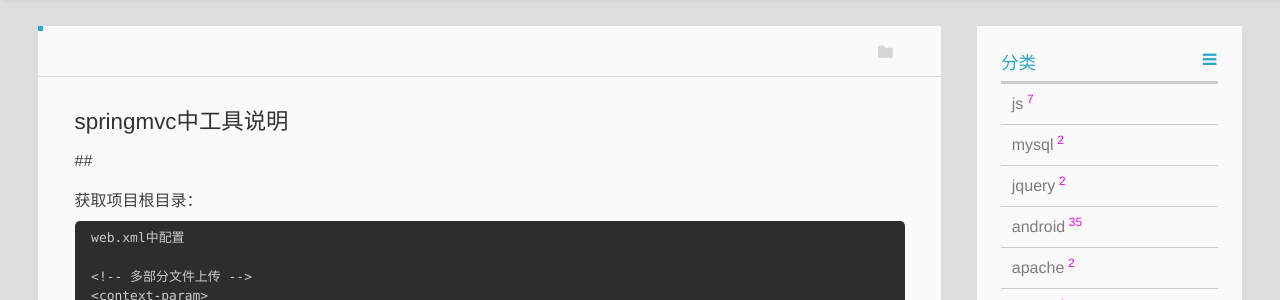
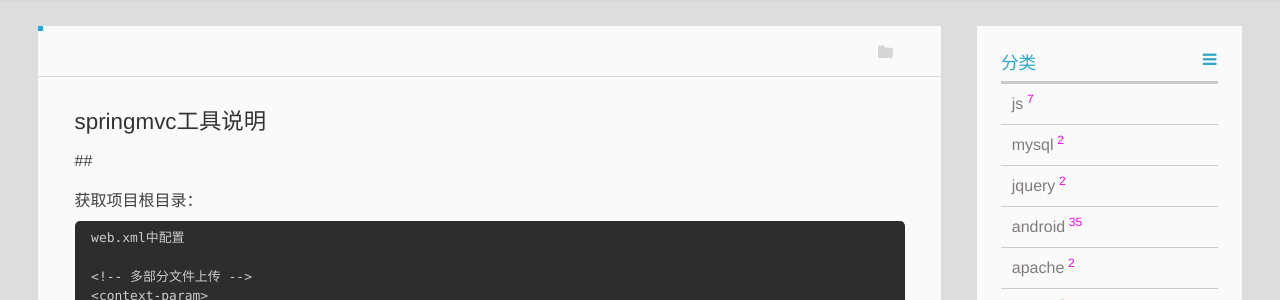
Before and after one commit to swnj/swnj.github.io, a Jekyll site: the page built from _posts/2017-09-20-spring-utils.md, in a window 1280 px wide. Shown: the part 214-514 px from the top of the page. Built offline with Jekyll 4.4.1, drawn with Linux system fonts in a browser that asks for light colours.

Commit message:
更改名称

```diff
--- a/_posts/2017-09-20-springmvc-utils.md
+++ b/_posts/2017-09-20-spring-utils.md
@@ -8,7 +8,7 @@
 
 ---
 
-### springmvc中工具说明
+### springmvc工具说明
 
 ##
 
```
Also changed, not shown: _posts/2017-05-10-spring-fileupload.md (renamed from _posts/2017-05-10-springmvc-fileupload.md, +1 -1 lines).
